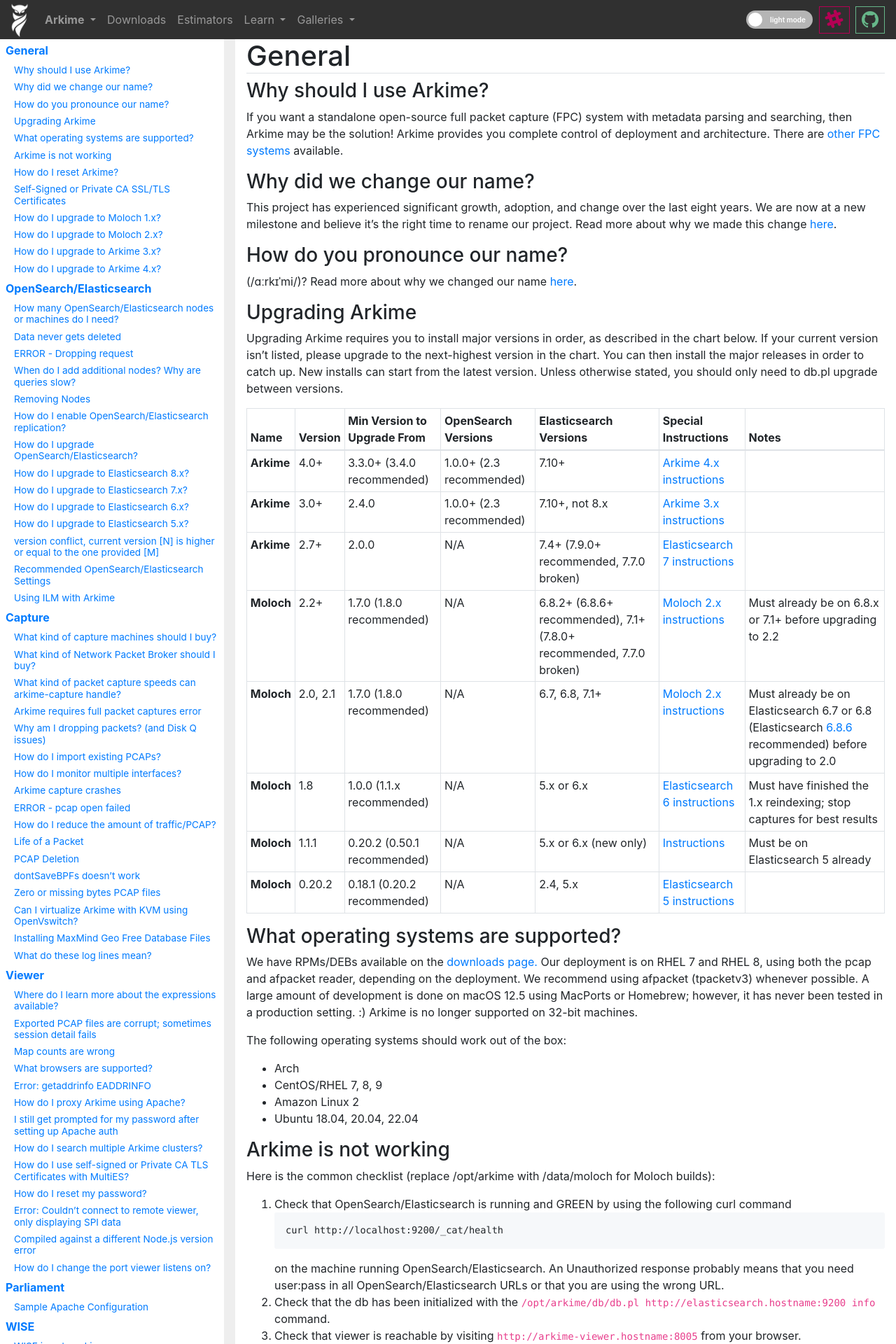
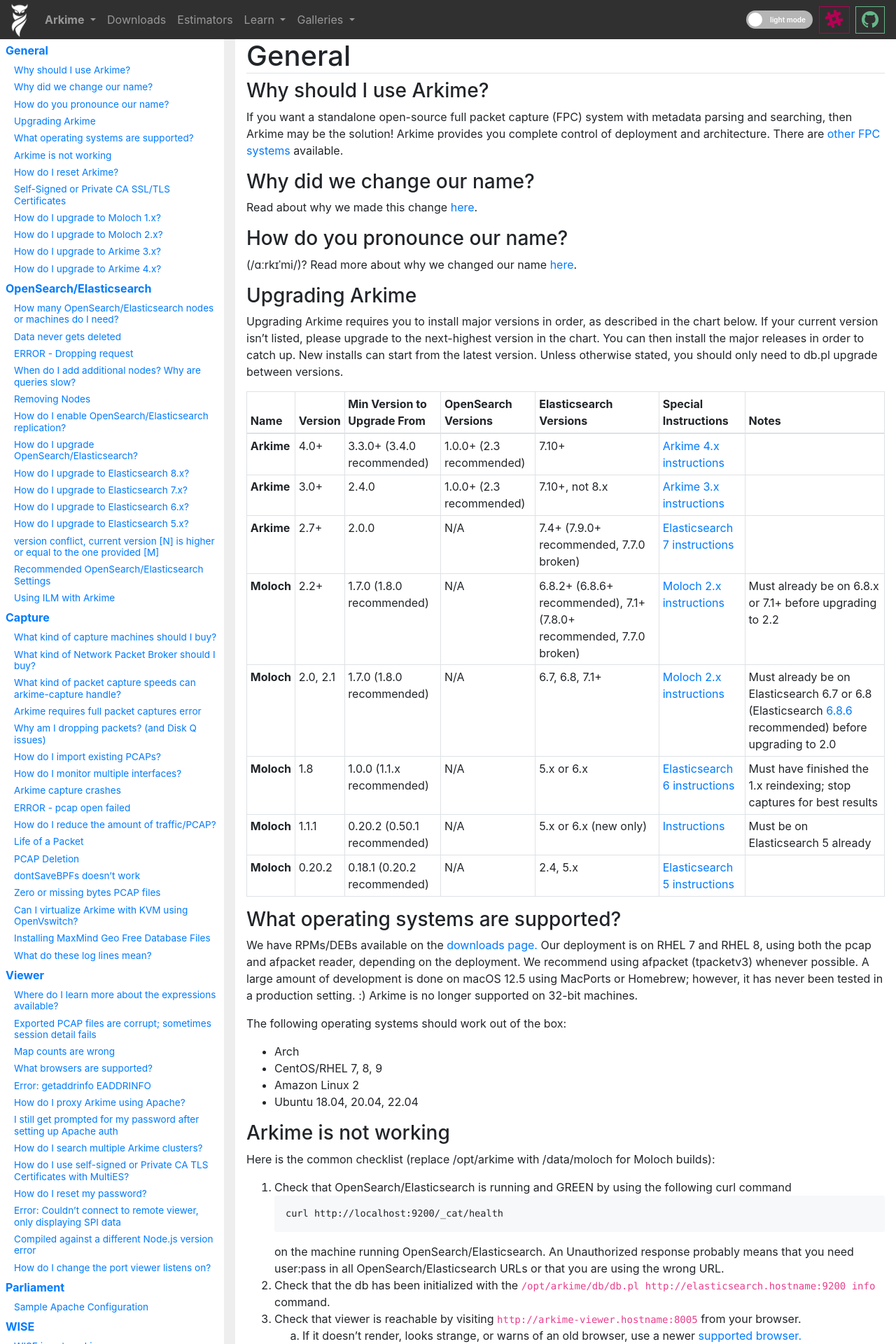
Before and after one commit to arkime/arkimeweb, a Jekyll site: the page built from faq.html, in a window 1280 px wide. Shown: the top 1920 px of the page at 70% size. Built offline with Jekyll 4.4.1, drawn with Linux system fonts in a browser that asks for light colours.

Commit message:
updated name answer

```diff
--- a/faq.html
+++ b/faq.html
@@ -435,10 +435,7 @@
         </span>
       </h3>
       <p>
-        This project has experienced significant growth, adoption, and
-        change over the last eight years. We are now at a new milestone
-        and believe it’s the right time to rename our project.
-        Read more about why we made this change <a href="arkimeetus">here</a>.
+        Read about why we made this change <a href="arkimeetus">here</a>.
       </p>
 
       <h3 id="how-do-you-pronounce-our-name">
```
